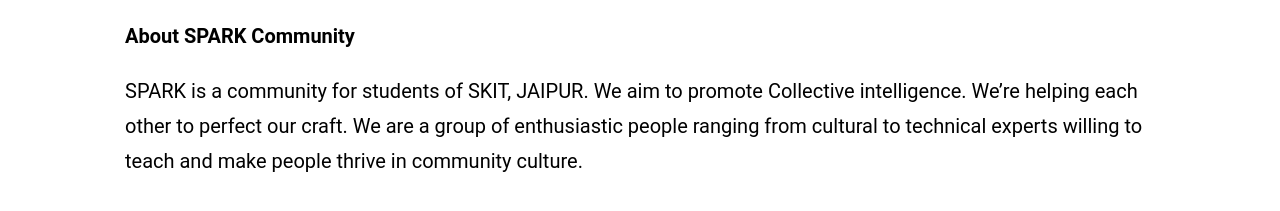
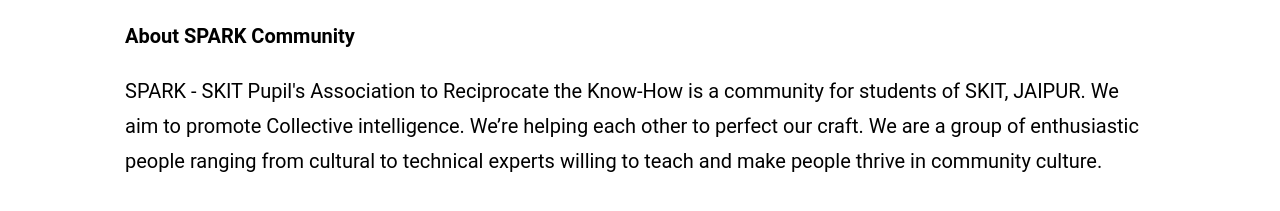
Before and after one commit to gupta-ji6/SparkSKIT, a plain HTML site: page about.html in a window 1280 px wide. Shown: the part 556-767 px from the top of the page. Drawn offline with Linux system fonts and the light colour scheme.

Commit message:
added SPARK full from in about

```diff
--- a/about.html
+++ b/about.html
@@ -129,7 +129,7 @@
                     <div class="content-1030 center-relative">
                         <h1 class="entry-title">About SPARK Community</h1>
                         <p class="black-color">
-                            SPARK is a community for students of SKIT, JAIPUR. We aim to promote Collective intelligence. We’re helping each other to perfect our craft. We are a group of enthusiastic people ranging from cultural to technical experts willing to teach and make people thrive in community culture.
+                            SPARK - SKIT Pupil's Association to Reciprocate the Know-How is a community for students of SKIT, JAIPUR. We aim to promote Collective intelligence. We’re helping each other to perfect our craft. We are a group of enthusiastic people ranging from cultural to technical experts willing to teach and make people thrive in community culture.
                         </p>
                         <p>&nbsp;</p>
                         <p class="black-color">“None of US is as smart as all of US”</p>
```
